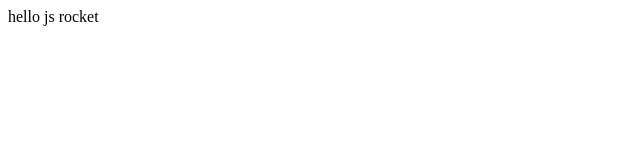
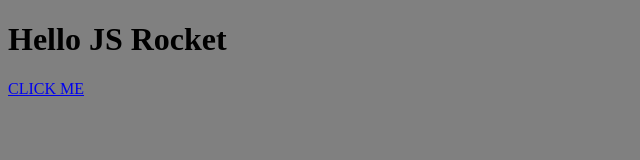
Before and after one commit to Codenator/js-rocket, a plain HTML site: page index.html in a window 1280 px wide. Shown: the whole page, without its empty margins (0-640 px from the left). Drawn offline with Linux system fonts and the light colour scheme.

Commit message:
Added some css

```diff
--- /dev/null
+++ b/css/style.css
@@ -0,0 +1,3 @@
+body {
+	background-color: grey;
+}
--- a/index.html
+++ b/index.html
@@ -1,5 +1,12 @@
-hello js rocket
-
-<script type="text/javascript">
-	console.log("Hello there friends!");
-</script>
+<!DOCTYPE html>
+<html>
+<head>
+	<title>JS Rocket</title>
+ 	<script type="text/javascript" src="js/script.js"> </script>
+ 	<link rel="stylesheet" type="text/css" href="css/style.css">
+</head>
+<body>
+	<h1>Hello JS Rocket</h1>
+	<a href="#" onclick = "car.switchCar(true);">CLICK ME</a>
+</body>
+</html>
--- /dev/null
+++ b/js/script.js
@@ -0,0 +1,29 @@
+var car = {
+	make: "VW",
+	type: "Polo",
+	colour: "blue",
+	isTurnedOn: false,
+	numberOfWheels: 4,
+	seats: [
+		"seat 1",
+		"seat 2",
+		"seat 3",
+		"seat 4"
+	],
+	turnOn: function () {
+		this.isTurnedOn = true;
+	},
+	fly: function () {
+		alert("fly");
+	},
+	switchCar: function (isOn) {
+		console.log("turn car " + isOn);
+		if (isOn == true) {
+			this.isTurnedOn = true;
+		} else {
+			this.isTurnedOn = false;
+		}
+	}
+};
+
+console.log("Hello there friends!");
```
